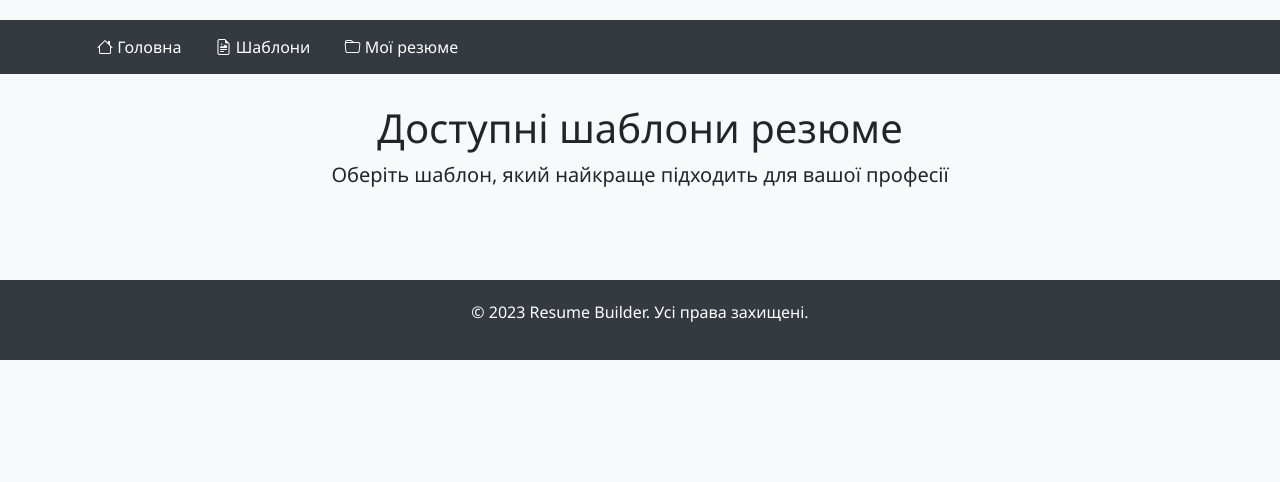
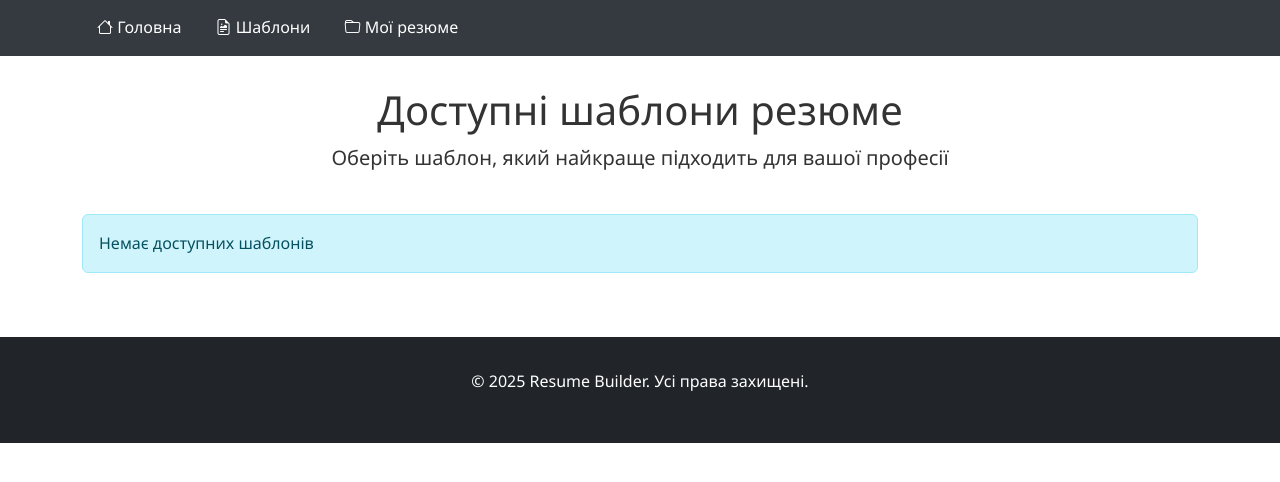
Before and after one commit to xok9ty/Resume-builder, a Django app: page /templates/ in a window 1280 px wide. Shown: the top 482 px of the page. Run offline with Django 5.2, Linux system fonts and the light colour scheme; data that the repository does not hold is empty.

Commit message:
update home and template_gallery

```diff
--- a/builder/templates/home.html
+++ b/builder/templates/home.html
@@ -15,7 +15,7 @@
             <h1 class="display-4 fw-bold mb-3">Resume Builder</h1>
             <p class="lead mb-4">Створюйте професійні резюме за лічені хвилини</p>
             <div class="d-flex justify-content-center gap-3">
-                <a href="/create-resume/" class="btn btn-primary btn-lg">
+                <a href="{% url 'create_resume' %}?template={{ template.id }}" class="btn btn-primary btn-lg">
                     <i class="bi bi-plus-circle"></i> Створити резюме
                 </a>
                 <a href="{% url 'template_gallery' %}" class="btn btn-outline-primary btn-lg btn-view-templates">
@@ -68,7 +68,7 @@
                     <div class="card-body">
                         <h5 class="card-title">{{ template.name }}</h5>
                         <p class="card-text">{{ template.description|truncatechars:100 }}</p>
-                        <a href="#" class="btn btn-primary">Використати</a>
+                        <a href="{% url 'create_resume' %}?template={{ template.id }}   " class="btn btn-primary">Використати</a>
                     </div>
                 </div>
             </div>
@@ -78,7 +78,7 @@
 
     <footer class="footer">
         <div class="container text-center">
-            <p>&copy; 2023 Resume Builder. Усі права захищені.</p>
+            <p>&copy; 2025 Resume Builder. Усі права захищені.</p>
         </div>
     </footer>
 
--- a/builder/templates/template_gallery.html
+++ b/builder/templates/template_gallery.html
@@ -1,3 +1,4 @@
+{% load static %}
 <!DOCTYPE html>
 <html lang="uk">
 <head>
@@ -6,59 +7,9 @@
     <title>Галерея шаблонів резюме</title>
     <link href="https://cdn.jsdelivr.net/npm/bootstrap@5.3.0/dist/css/bootstrap.min.css" rel="stylesheet">
     <link rel="stylesheet" href="https://cdn.jsdelivr.net/npm/bootstrap-icons@1.10.0/font/bootstrap-icons.css">
-    <style>
-        body {
-            font-family: 'Segoe UI', Tahoma, Geneva, Verdana, sans-serif;
-            background-color: #f8f9fa;
-            padding-top: 20px;
-        }
-        .header {
-            text-align: center;
-            margin-bottom: 40px;
-        }
-        .template-card {
-            transition: transform 0.3s, box-shadow 0.3s;
-            margin-bottom: 30px;
-            border: none;
-            border-radius: 10px;
-            overflow: hidden;
-            box-shadow: 0 4px 6px rgba(0,0,0,0.1);
-        }
-        .template-card:hover {
-            transform: translateY(-5px);
-            box-shadow: 0 10px 20px rgba(0,0,0,0.1);
-        }
-        .template-img {
-            height: 200px;
-            object-fit: cover;
-            width: 100%;
-        }
-        .btn-choose {
-            width: 100%;
-            font-weight: 500;
-        }
-        .footer {
-            background-color: #343a40;
-            color: white;
-            padding: 20px 0;
-            margin-top: 50px;
-            text-align: center;
-        }
-        .nav-custom {
-            background-color: #343a40;
-            padding: 15px 0;
-            margin-bottom: 30px;
-        }
-        .nav-custom a {
-            color: white;
-            text-decoration: none;
-            margin: 0 15px;
-            font-weight: 500;
-        }
-    </style>
+    <link rel="stylesheet" href="{% static 'css/style.css' %}">
 </head>
 <body>
-    <!-- Навігація -->
     <div class="nav-custom">
         <div class="container">
             <a href="/"><i class="bi bi-house"></i> Головна</a>
@@ -67,7 +18,6 @@
         </div>
     </div>
 
-    <!-- Основний вміст -->
     <div class="container">
         <div class="header">
             <h1>Доступні шаблони резюме</h1>
@@ -84,20 +34,23 @@
                         <p class="card-text">{{ template.description|truncatechars:100 }}</p>
                     </div>
                     <div class="card-footer bg-white">
-                        <a href="/create-resume/?template={{ template.id }}" class="btn btn-primary btn-choose">
-                            <i class="bi bi-check-circle"></i> Вибрати
+                        <a href="{% url 'template_preview' template.id %}" class="btn btn-primary btn-choose">
+                            <i class="bi bi-check-circle"></i> Переглянути
                         </a>
                     </div>
                 </div>
+            </div>
+            {% empty %}
+            <div class="col-12">
+                <div class="alert alert-info">Немає доступних шаблонів</div>
             </div>
             {% endfor %}
         </div>
     </div>
 
-    <!-- Підвал -->
     <footer class="footer">
-        <div class="container">
-            <p>&copy; 2023 Resume Builder. Усі права захищені.</p>
+        <div class="container text-center">
+            <p>&copy; 2025 Resume Builder. Усі права захищені.</p>
         </div>
     </footer>
 
```
Also changed, not shown: builder/static/css/style.css (+42 -0 lines).
